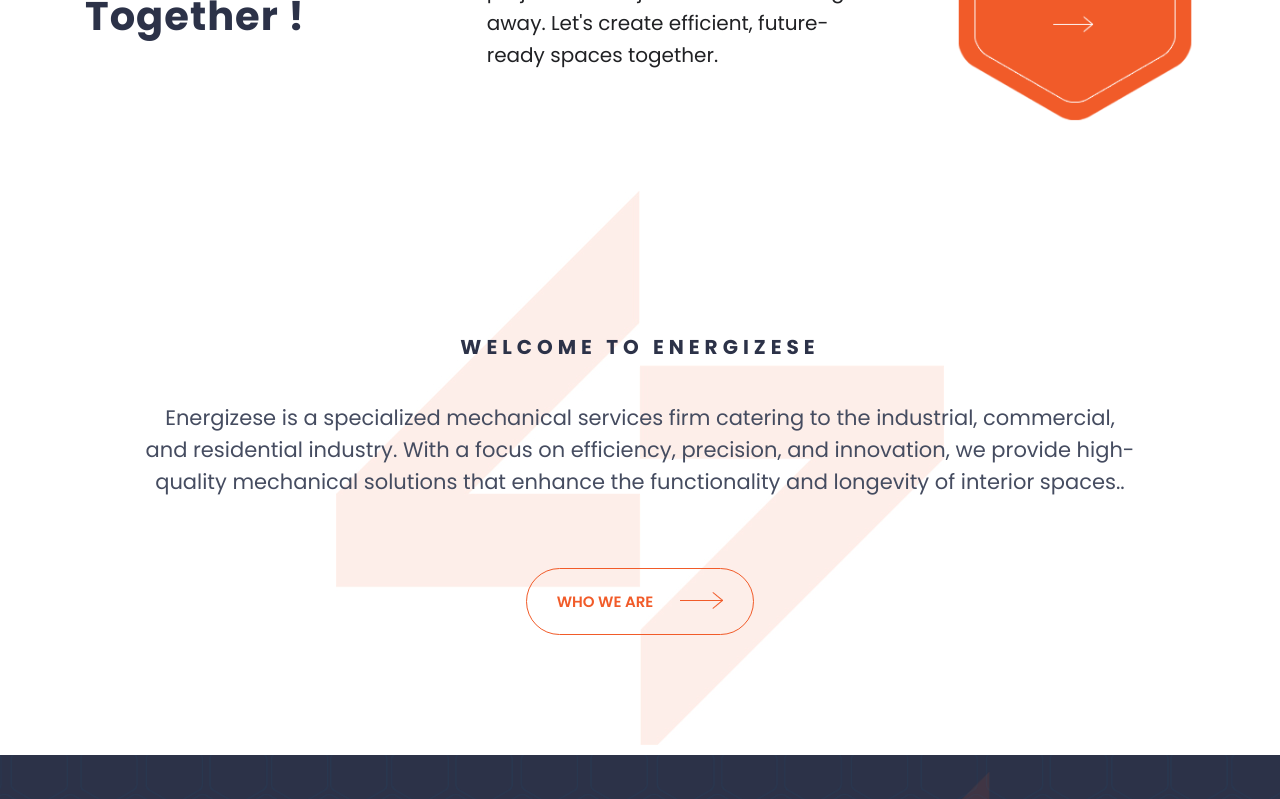
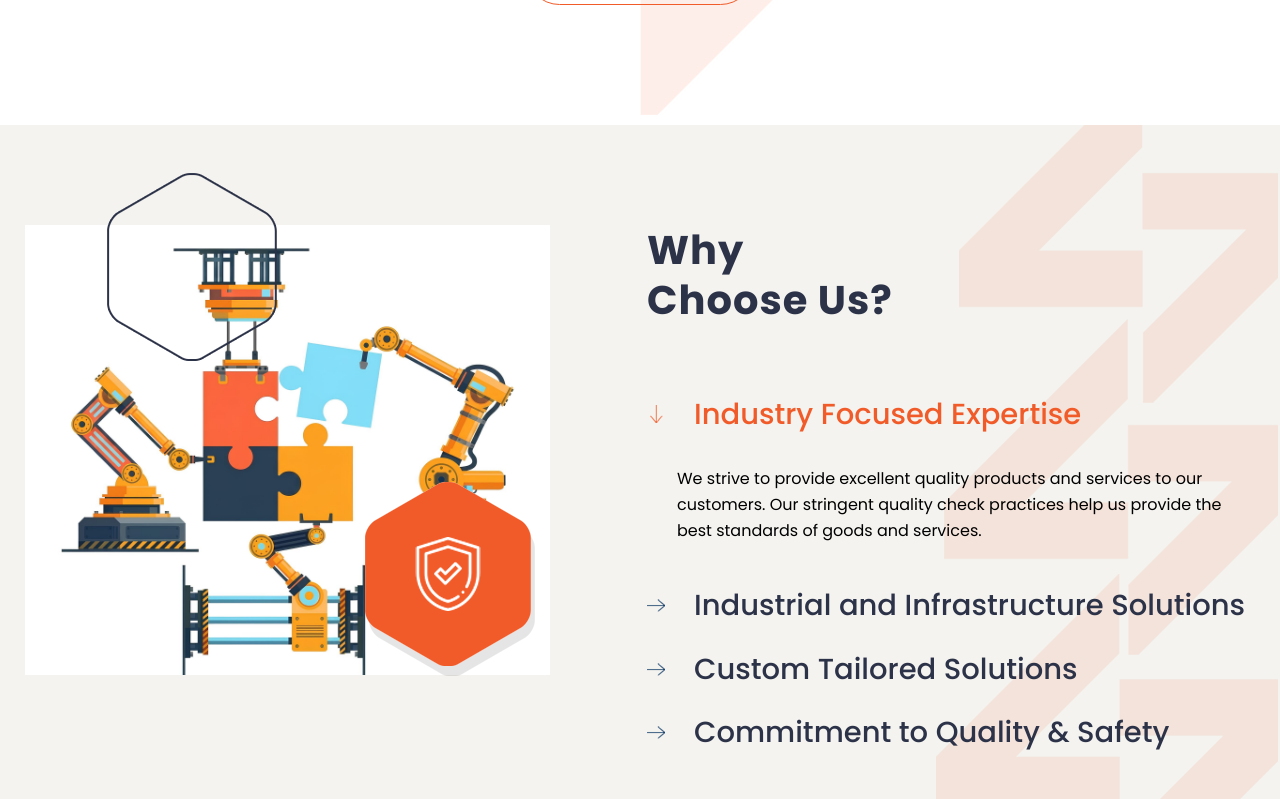
Before and after one commit to gopinathchinnaraj/energizese-frontend, a Next.js app: page / in a window 1280 px wide. Shown: the part 1080-1879 px from the top of the page. Built offline with nearby package versions, Linux system fonts and the light colour scheme.

Commit message:
Added new Compnent Why Choose Us

```diff
--- a/app/page.tsx
+++ b/app/page.tsx
@@ -3,6 +3,7 @@
 import HomeClient from "@/components/home/home-client/HomeClient";
 import HomeContact from "@/components/home/home-contact/HomeContact";
 import WelcomeWhoAreWe from "@/components/home/welcome/WelcomeWhoAreWe";
+import WhyChooseUs from "@/components/home/why-choose-us/WhyChooseUs";
 
 
 export default function Home() {
@@ -10,9 +11,10 @@
     <div id="main-container" className="relative w-full min-h-screen">
       <Header />
       <Hero />
+      <WelcomeWhoAreWe />
       {/* <HomeClient /> */}
+      <WhyChooseUs />
       <HomeContact />
-      <WelcomeWhoAreWe />
     </div>
   );
 }
--- /dev/null
+++ b/components/home/why-choose-us/WhyChooseUs.module.css
@@ -0,0 +1,227 @@
+.pillarsExcellenceWrapper {
+  padding: 100px 0;
+  overflow: hidden;
+  background: #f4f3ef url(/assets/images/bg-pillars-excellence.png) no-repeat right center;
+  width: 100%;
+  box-sizing: border-box;
+}
+
+.container {
+  max-width: 1405px;
+  width: 100%;
+  margin: 0 auto;
+  display: flex;
+  justify-content: space-between;
+  box-sizing: border-box;
+}
+
+.pillarsExcellenceLeft {
+  max-width: 527px;
+  width: 100%;
+  margin-right: 95px;
+}
+
+.imgHolder {
+  position: relative;
+  width: 100%;
+  max-width: 525px;
+}
+
+.mainImg {
+  width: 100%;
+  height: auto;
+  display: block;
+}
+
+.frameAnimo {
+  width: 100%;
+  position: absolute;
+  top: -29px;
+  left: 43px;
+  pointer-events: none;
+}
+
+.img1 {
+  max-width: 33%;
+  position: absolute;
+  top: -23px;
+  left: 39px;
+  margin: 0;
+  transition: transform 0.15s ease-out;
+}
+
+.img2 {
+  max-width: 33%;
+  position: absolute;
+  bottom: -1px;
+  right: 15px;
+  margin: 0;
+}
+
+.pillarsExcellenceRight {
+  max-width: 783px;
+  width: 100%;
+}
+
+.pillarsExcellenceRight h2 {
+  font-family: var(--font-poppins), "Poppins", sans-serif;
+  font-size: 52px;
+  font-weight: 700;
+  letter-spacing: 1px;
+  line-height: 50px;
+  display: block;
+  color: var(--color-blue, #2c3248);
+  margin: 0;
+  padding: 0;
+}
+
+.pillarsExcellenceRight span {
+  font-size: 20px;
+  color: #202124;
+  margin: 50px 0 0;
+  display: block;
+  font-family: var(--font-poppins), "Poppins", sans-serif;
+  font-weight: 400;
+}
+
+/* Tab Wrapper & Accordion Styles */
+.tabWrapper {
+  margin: 68px 0 0;
+}
+
+.btnTab {
+  font-size: 29px;
+  color: var(--color-blue, #2c3248);
+  margin: 20px 0 0;
+  padding: 0 0 0 47px;
+  position: relative;
+  cursor: pointer;
+  font-family: var(--font-poppins), "Poppins", sans-serif;
+  font-weight: 500;
+  user-select: none;
+  transition: color 0.2s ease-in-out;
+}
+
+.btnTab::before {
+  content: "";
+  background: url(/assets/images/icon-tab.png) no-repeat center center;
+  width: 18px;
+  height: 13px;
+  position: absolute;
+  top: 0;
+  bottom: 0;
+  left: 0;
+  margin: auto;
+  transition: all 0.1s linear;
+}
+
+.btnTab.active {
+  color: var(--color-orange, #f15b29);
+}
+
+.btnTab.active::before {
+  height: 18px;
+  background: url(/assets/images/icon-tab-active.png) no-repeat center center;
+  transform: rotate(0deg);
+}
+
+.tabContent {
+  font-size: 16px;
+  color: #000;
+  padding: 30px 0 20px 30px;
+  font-family: var(--font-poppins), "Poppins", sans-serif;
+  font-weight: 400;
+  overflow: hidden;
+  transition: max-height 0.3s ease-in-out, opacity 0.3s ease-in-out;
+}
+
+.tabContent p {
+  font-family: var(--font-poppins), "Poppins", sans-serif;
+  font-size: 16px;
+  line-height: 26px;
+  color: #000;
+  margin: 0;
+  padding: 0;
+}
+
+/* Media Queries */
+@media screen and (max-width: 1420px) {
+  .container {
+    padding-left: 25px;
+    padding-right: 25px;
+  }
+
+  .pillarsExcellenceRight h2 {
+    font-size: 40px;
+  }
+}
+
+@media screen and (max-width: 1024px) {
+  .pillarsExcellenceLeft {
+    margin-right: 50px;
+  }
+}
+
+@media screen and (max-width: 768px) {
+  .pillarsExcellenceRight h2 {
+    font-size: 36px;
+  }
+
+  .pillarsExcellenceWrapper {
+    padding: 50px 0;
+  }
+
+  .container {
+    flex-direction: column;
+  }
+
+  .pillarsExcellenceLeft {
+    margin: 0 auto;
+    padding-top: 50px;
+    max-width: 100%;
+    width: auto;
+  }
+
+  .pillarsExcellenceLeft .img1 {
+    position: absolute;
+    top: 0;
+    left: 0;
+  }
+
+  .pillarsExcellenceLeft .img2 {
+    position: absolute;
+    bottom: 0;
+    right: 0;
+  }
+
+  .pillarsExcellenceRight {
+    padding: 50px 0 0;
+  }
+
+  .btnTab {
+    font-size: 28px;
+  }
+
+  .tabWrapper {
+    margin: 30px 0 0;
+  }
+
+  .tabContent {
+    font-size: 20px;
+  }
+}
+
+@media screen and (max-width: 576px) {
+  .pillarsExcellenceRight h2 {
+    font-size: 28px;
+  }
+
+  .btnTab {
+    font-size: 22px;
+  }
+
+  .tabContent {
+    font-size: 18px;
+    line-height: 28px;
+  }
+}
--- /dev/null
+++ b/components/home/why-choose-us/WhyChooseUs.tsx
@@ -0,0 +1,141 @@
+"use client";
+
+import React, { useState, useEffect, useRef } from "react";
+import Image from "next/image";
+import styles from "./WhyChooseUs.module.css";
+
+interface TabItem {
+  id: number;
+  title: string;
+  content: string;
+}
+
+const tabsData: TabItem[] = [
+  {
+    id: 1,
+    title: "Industry Focused Expertise",
+    content:
+      "We strive to provide excellent quality products and services to our customers. Our stringent quality check practices help us provide the best standards of goods and services.",
+  },
+  {
+    id: 2,
+    title: "Industrial and Infrastructure Solutions",
+    content: "Industrial and Infrastructure Solutions",
+  },
+  {
+    id: 3,
+    title: "Custom Tailored Solutions",
+    content:
+      "We strive to provide excellent quality products and services to our customers. Our stringent quality check practices help us provide the best standards of goods and services.",
+  },
+  {
+    id: 4,
+    title: "Commitment to Quality & Safety",
+    content:
+      "We nurture the talent of our people as well as our stakeholders to achieve greater heights in the industry at the same time focusing sustainable development, our efforts help us uplift the local economy, talent and culture.",
+  },
+];
+
+export default function WhyChooseUs() {
+  const [activeTabId, setActiveTabId] = useState<number | null>(1);
+  const [parallaxOffset, setParallaxOffset] = useState({ x: 0, y: 0 });
+  const containerRef = useRef<HTMLDivElement>(null);
+
+  const toggleTab = (id: number) => {
+    setActiveTabId((prev) => (prev === id ? null : id));
+  };
+
+  useEffect(() => {
+    const handleMouseMove = (e: MouseEvent) => {
+      if (window.innerWidth <= 768) return;
+      const { innerWidth, innerHeight } = window;
+      const x = ((e.clientX - innerWidth / 2) / (innerWidth / 2)) * 15;
+      const y = ((e.clientY - innerHeight / 2) / (innerHeight / 2)) * 15;
+      setParallaxOffset({ x, y });
+    };
+
+    window.addEventListener("mousemove", handleMouseMove);
+    return () => window.removeEventListener("mousemove", handleMouseMove);
+  }, []);
+
+  return (
+    <section className={`${styles.pillarsExcellenceWrapper} common-wrapper`}>
+      <div className={styles.container} ref={containerRef}>
+        <div className={styles.pillarsExcellenceLeft}>
+          <div className={styles.imgHolder}>
+            <figure className="m-0">
+              <Image
+                src="/uploads/9da78afe28956f8d.jpg"
+                width={525}
+                height={585}
+                alt="Core Value"
+                className={styles.mainImg}
+                priority
+              />
+            </figure>
+            <div className={styles.frameAnimo}>
+              <figure
+                className={styles.img1}
+                style={{
+                  transform: `translate(${parallaxOffset.x}px, ${parallaxOffset.y}px)`,
+                }}
+              >
+                <Image
+                  width={170}
+                  height={188}
+                  src="/assets/images/img-hexagon.png"
+                  alt="Core Value"
+                />
+              </figure>
+            </div>
+            <figure className={styles.img2}>
+              <Image
+                src="/assets/images/icon-why-us.png"
+                width={170}
+                height={194}
+                alt="Core Value"
+              />
+            </figure>
+          </div>
+        </div>
+
+        <div className={`${styles.pillarsExcellenceRight} bottom-in`}>
+          <h2>
+            Why <br /> Choose Us?
+          </h2>
+          <p></p>
+          <div className={styles.tabWrapper}>
+            {tabsData.map((tab) => {
+              const isActive = activeTabId === tab.id;
+              return (
+                <div key={tab.id}>
+                  <div
+                    className={`${styles.btnTab} ${isActive ? styles.active : ""}`}
+                    onClick={() => toggleTab(tab.id)}
+                    role="button"
+                    tabIndex={0}
+                    onKeyDown={(e) => {
+                      if (e.key === "Enter" || e.key === " ") {
+                        toggleTab(tab.id);
+                      }
+                    }}
+                  >
+                    {tab.title}
+                  </div>
+                  <div
+                    className={styles.tabContent}
+                    style={{
+                      display: isActive ? "block" : "none",
+                    }}
+                  >
+                    <p>{tab.content}</p>
+                  </div>
+                </div>
+              );
+            })}
+          </div>
+        </div>
+      </div>
+    </section>
+  );
+}
```
